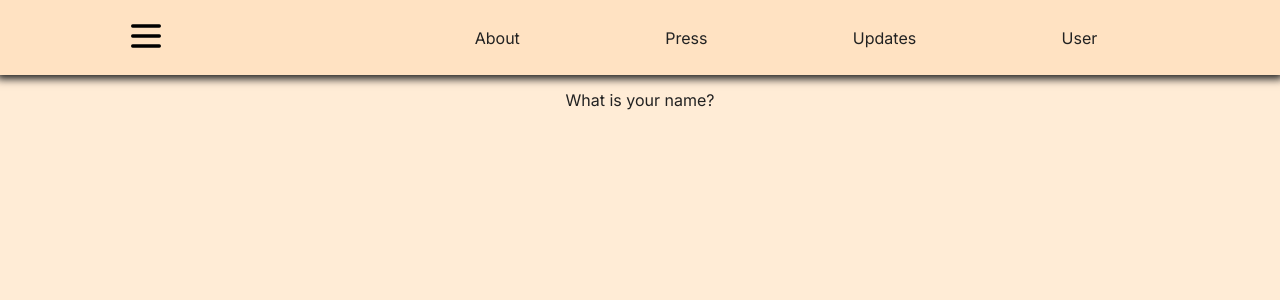
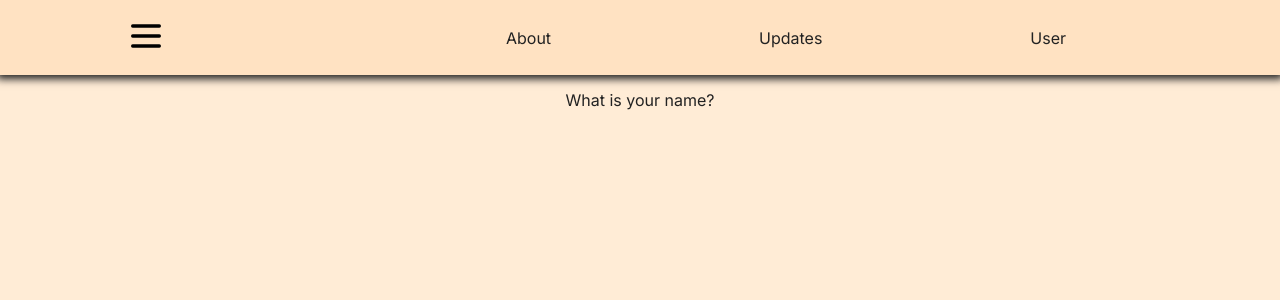
Before and after one commit to IsaacWild/writers-nook, a Next.js app: page / in a window 1280 px wide. Shown: the top 300 px of the page. Built offline with nearby package versions, Linux system fonts and the light colour scheme.

Commit message:
✨ Remove redundant Press link in NavMenu

```diff
--- a/app/NavMenu.tsx
+++ b/app/NavMenu.tsx
@@ -18,9 +18,6 @@ export default function NavMenu() {
                     <Link href={'/about'}>About</Link>
                 </li>
                 <li>
-                    <Link href={'/press'}>Press</Link>
-                </li>
-                <li>
                     <Link href={'/updates'}>Updates</Link>
                 </li>
                 <li>
```
